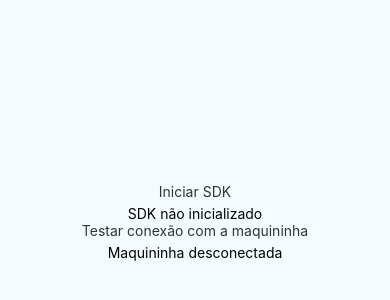
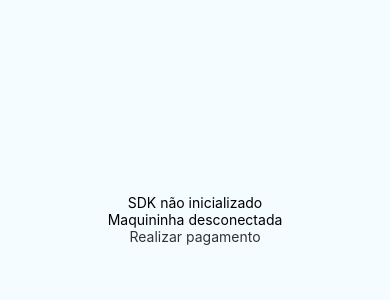
Before and after one commit to somosprte/maquininha-wirecard-react-native, a React Native app: screen / in a window 390 px wide. Shown: the part 200-500 px from the top of the page. Built offline with nearby package versions, Linux system fonts and the light colour scheme.

Commit message:
Fixes on SDK's functionalities calls

```diff
--- a/App.js
+++ b/App.js
@@ -39,6 +39,20 @@ class App extends Component {
 
   async componentDidMount() {
     try {
+      const { WireCard } = NativeModules;
+
+      WireCard.checkMaquininhaStatus(checkMaquininhaStatusResponse => {
+        WireCard.getMaquininhaStatus(maquininhaConnected => {
+          this.setState({ maquininhaConnected });
+        });
+      });
+
+      WireCard.init(initSDKResponse => {
+        WireCard.getSDKStatus(SDKInitializated => {
+          this.setState({ SDKInitializated });
+        });
+      });
+
       const permissions = [
         PermissionsAndroid.PERMISSIONS.WRITE_EXTERNAL_STORAGE,
         PermissionsAndroid.PERMISSIONS.ACCESS_FINE_LOCATION,
@@ -55,62 +69,6 @@ class App extends Component {
     } catch (error) {
       console.log(error);
     }
-  }
-
-  checkMaquininhaStatus = () => {
-    const { WireCard } = NativeModules;
-
-    WireCard.checkMaquininhaStatus(callback => {
-      this.updateMaquininhaStatus();
-
-      Alert.alert(
-        'Maquininha',
-        callback,
-        [
-          { text: 'OK', onPress: () => { } },
-        ],
-        { cancelable: false },
-      );
-    });
-  }
-
-  init = async () => {
-    const { WireCard } = NativeModules;
-
-    setTimeout(() => {
-      WireCard.init(callback => {
-        const response = JSON.parse(callback);
-
-        if (response !== null) {
-          Alert.alert(
-            'SDK',
-            response.description,
-            [
-              { text: 'OK', onPress: () => { } },
-            ],
-            { cancelable: false },
-          );
-        }
-
-        this.updateSDKStatus();
-      });
-    }, 2000);
-  }
-
-  updateSDKStatus = () => {
-    const { WireCard } = NativeModules;
-
-    WireCard.getSDKStatus(SDKInitializated => {
-      this.setState({ SDKInitializated });
-    });
-  }
-
-  updateMaquininhaStatus = () => {
-    const { WireCard } = NativeModules;
-
-    WireCard.getMaquininhaStatus(maquininhaConnected => {
-      this.setState({ maquininhaConnected });
-    });
   }
 
   charge = () => {
@@ -172,30 +130,17 @@ class App extends Component {
   }
 
   render() {
-    const {
-      SDKInitializated,
-      maquininhaConnected,
-    } = this.state;
+    const { SDKInitializated, maquininhaConnected } = this.state;
 
     return (
       <View style={styles.container}>
-        <TouchableOpacity onPress={this.init}>
-          <Text style={styles.instructions}>Iniciar SDK</Text>
-        </TouchableOpacity>
-
         <Text>SDK {SDKInitializated ? 'inicializado' : 'não inicializado'}</Text>
-
-        <TouchableOpacity onPress={this.checkMaquininhaStatus} disabled={!SDKInitializated}>
-          <Text style={styles.instructions}>Testar conexão com a maquininha</Text>
-        </TouchableOpacity>
 
         <Text>Maquininha {maquininhaConnected ? 'conectada' : 'desconectada'}</Text>
 
-        {SDKInitializated && maquininhaConnected && (
-          <TouchableOpacity onPress={this.charge}>
-            <Text style={styles.instructions}>Realizar pagamento</Text>
-          </TouchableOpacity>
-        )}
+        <TouchableOpacity onPress={this.charge} disabled={!SDKInitializated && !maquininhaConnected}>
+          <Text style={styles.instructions}>Realizar pagamento</Text>
+        </TouchableOpacity>
       </View>
     );
   }
```
